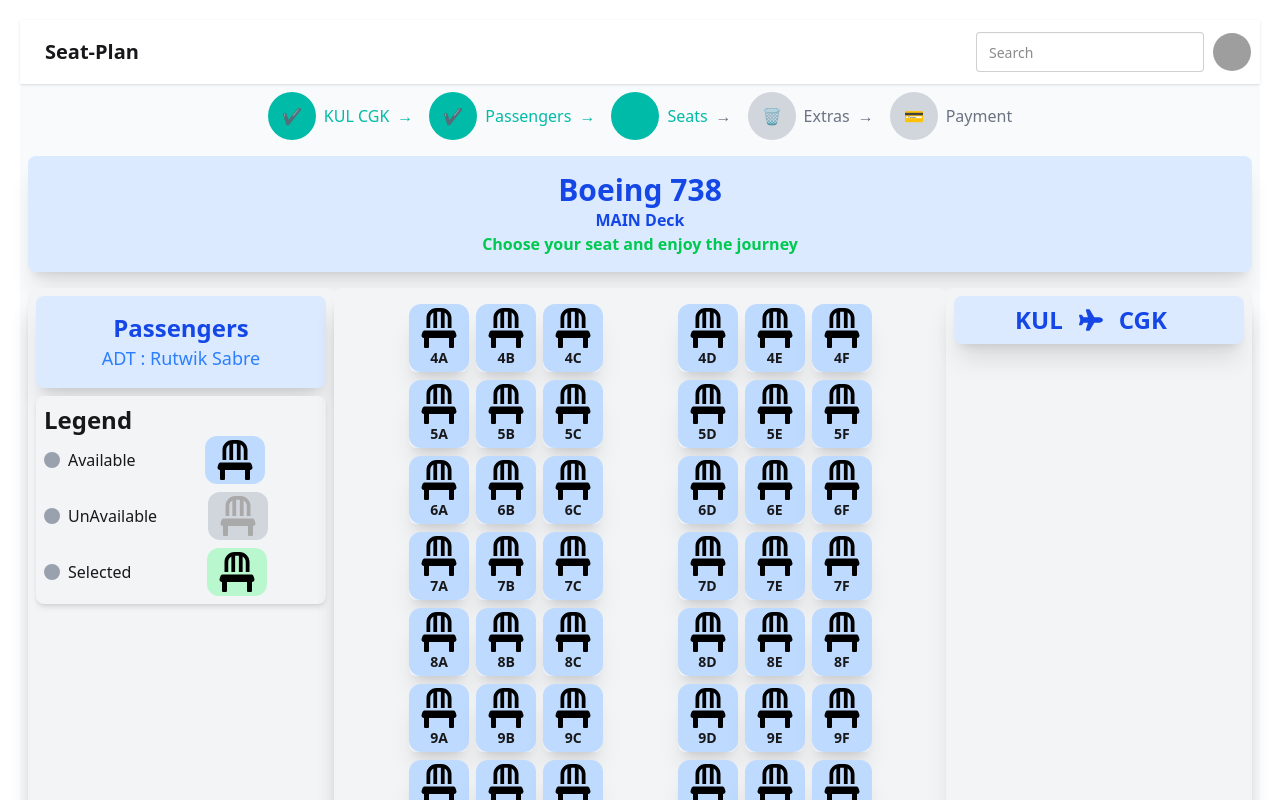
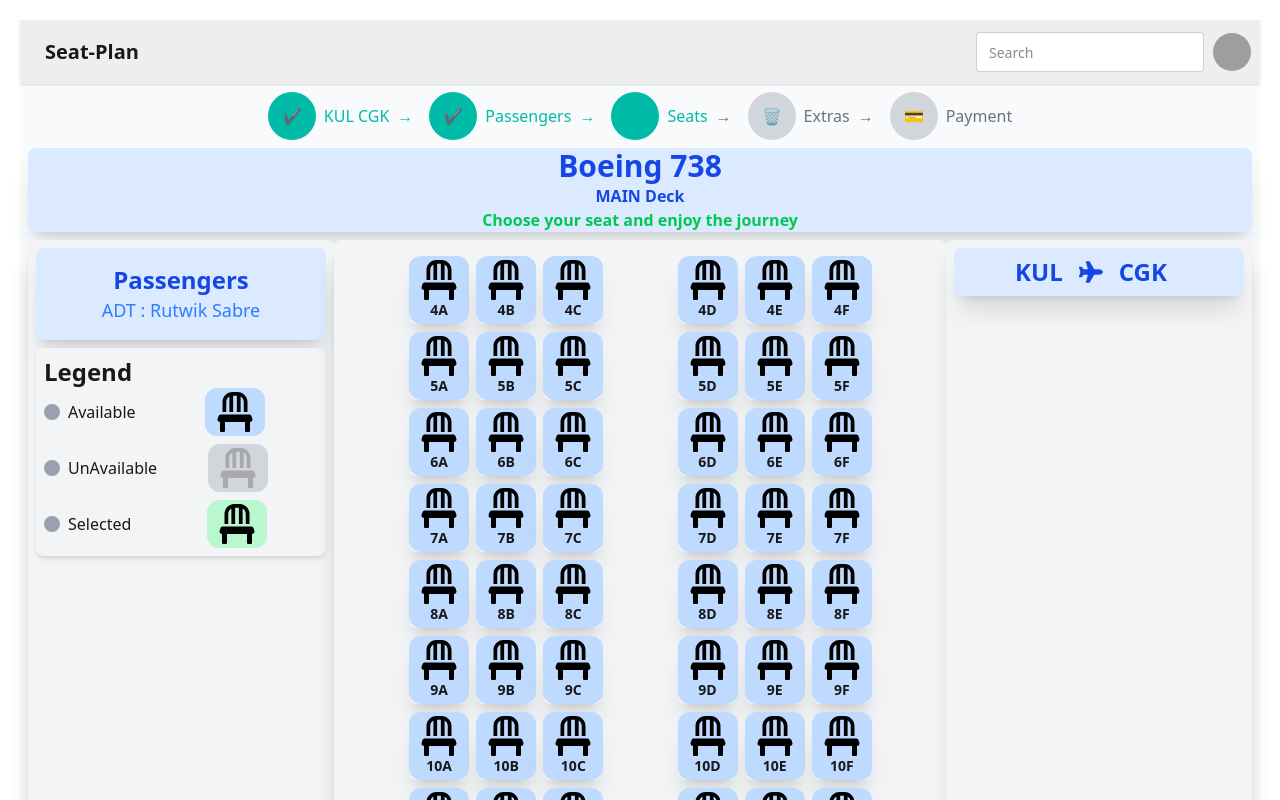
Before and after one commit to saif364/SeatPlan, a React (Vite) app: page / in a window 1280 px wide. Shown: the top 800 px of the page. Built offline with nearby package versions, Linux system fonts and the light colour scheme; grey boxes are pictures that could not be loaded.

Commit message:
Adjust SeatMap component styling: reduce margin for improved layout consistency

```diff
--- a/src/Components/OwnNavbar.jsx
+++ b/src/Components/OwnNavbar.jsx
@@ -1,7 +1,7 @@
 
 export default function OwnNavbar() {
     return (
-        <div className="navbar bg-base-100 shadow-sm">
+        <div className="navbar bg-base-300 shadow-sm">
             <div className="flex-1">
                 <a className="btn btn-ghost text-xl">Seat-Plan</a>
             </div>
--- a/src/Components/SeatMap.jsx
+++ b/src/Components/SeatMap.jsx
@@ -45,7 +45,7 @@ function SeatMap() {
                     <StepNav />
                 </div>
 
-                <div className={`p-4 bg-blue-100   text-center my-4 ${globalStyles.shadowrounded}`}>
+                <div className={`bg-blue-100   text-center my-2 ${globalStyles.shadowrounded}`}>
                     {seatMap ? (
                         <div className="text-center">
                             <p className='text-3xl font-bold text-blue-700'>Boeing {seatMap.aircraft}</p>
```
